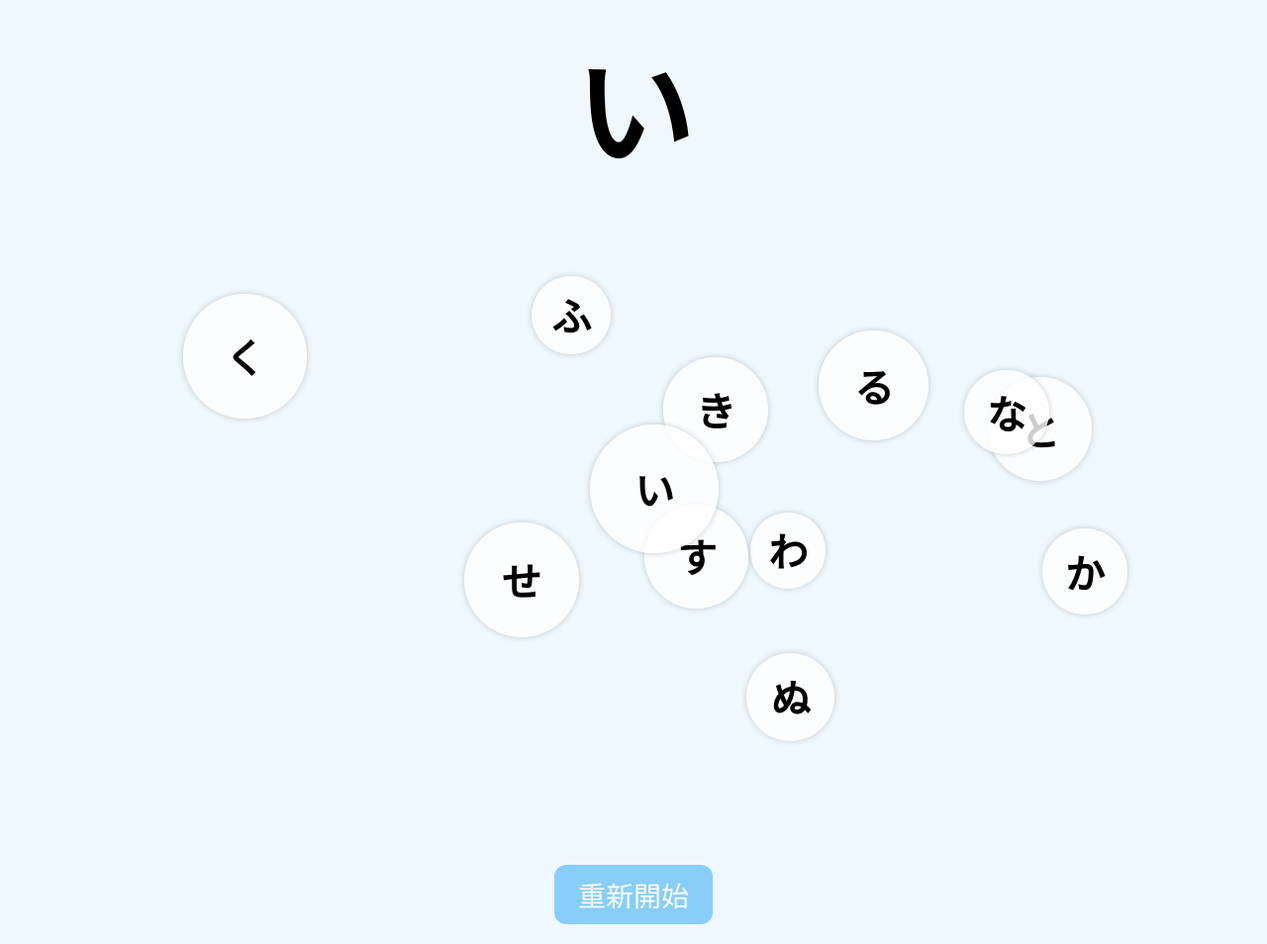
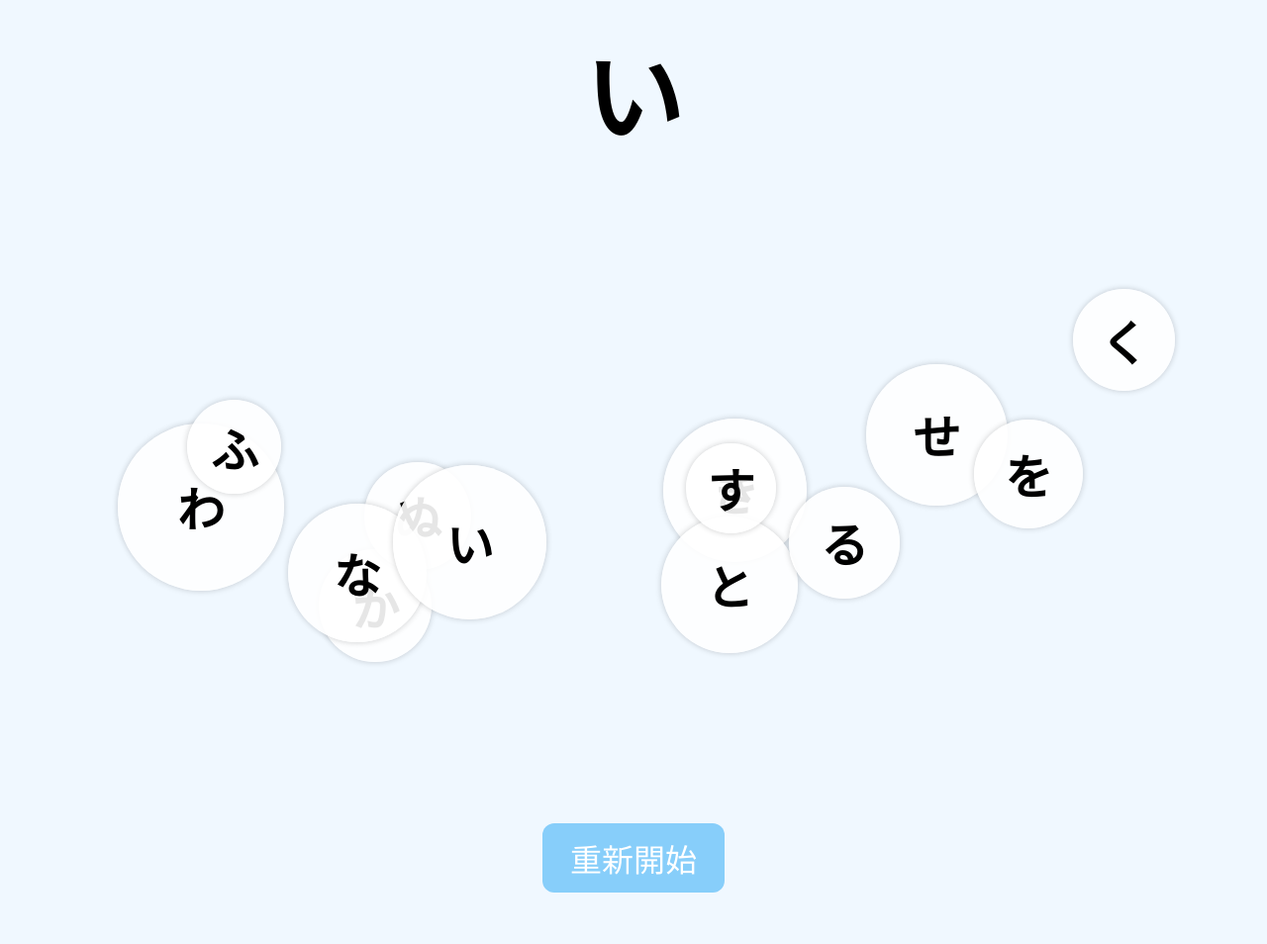
Before and after one commit to guaelves/Japanese, a plain HTML site: page 50/index.html in a window 1280 px wide. Shown: the whole page at 99% size. After the commit the page ends 922 px from the top, so only its background shows below. Drawn offline with Linux system fonts and the light colour scheme.

Commit message:
Update index.html

```diff
--- a/50/index.html
+++ b/50/index.html
@@ -13,7 +13,7 @@ body {
 }
 h1 {
   margin-top: 20px;
-  font-size: clamp(60px, 10vw, 120px);
+  font-size: 100px;
   font-weight: bold;
 }
 #gameArea {
@@ -28,9 +28,9 @@ h1 {
   display: flex;
   justify-content: center;
   align-items: center;
-  font-size: 40px;
+  font-size: 48px;
   font-weight: bold;
-  background-color: rgba(255, 255, 255, 0.8);
+  background-color: rgba(255, 255, 255, 0.9);
   box-shadow: 0 0 6px rgba(0,0,0,0.2);
   cursor: pointer;
   transition: transform 0.3s, opacity 0.3s;
@@ -52,8 +52,8 @@ h1 {
   }
 }
 #restartBtn {
-  font-size: 28px;
-  padding: 10px 24px;
+  font-size: 32px;
+  padding: 12px 28px;
   border-radius: 12px;
   border: none;
   background-color: #87cefa;
@@ -65,7 +65,7 @@ h1 {
   background-color: #00bfff;
 }
 #result {
-  font-size: 48px;
+  font-size: 56px;
   font-weight: bold;
   margin-top: 20px;
   color: #ff69b4;
@@ -80,7 +80,7 @@ h1 {
 <button id="restartBtn">重新開始</button>
 
 <script>
-// 平假名表（包含ん）
+// 平假名（含「ん」）
 const kanaList = ["あ","い","う","え","お",
 "か","き","く","け","こ",
 "さ","し","す","せ","そ",
@@ -101,7 +101,7 @@ let questionCount = 0;
 const correctSound = new Audio("https://cdn.pixabay.com/audio/2022/03/15/audio_0f5b4cb1d9.mp3");
 const popSound = new Audio("https://cdn.pixabay.com/audio/2022/03/15/audio_3c9d8a4ab2.mp3");
 
-// 隨機選假名
+// 隨機假名
 function getRandomKana() {
   return kanaList[Math.floor(Math.random() * kanaList.length)];
 }
@@ -110,6 +110,7 @@ function getRandomKana() {
 function speakKana(kana) {
   const utter = new SpeechSynthesisUtterance(kana);
   utter.lang = "ja-JP";
+  speechSynthesis.cancel(); // 防止重疊播放
   speechSynthesis.speak(utter);
 }
 
@@ -117,8 +118,9 @@ function speakKana(kana) {
 function generateBubbles(correctKana) {
   const area = document.getElementById("gameArea");
   area.innerHTML = "";
-  const totalBubbles = 10 + Math.floor(Math.random() * 6); // 10~15個泡泡
+  const totalBubbles = 12;
   const usedKana = new Set([correctKana]);
+
   for (let i = 0; i < totalBubbles; i++) {
     let kana;
     do {
@@ -130,7 +132,7 @@ function generateBubbles(correctKana) {
     div.className = "bubble";
     div.textContent = kana;
 
-    const size = 70 + Math.random() * 60; // 泡泡大小70~130
+    const size = 90 + Math.random() * 80; // 泡泡大小 90~170
     div.style.width = size + "px";
     div.style.height = size + "px";
     div.style.left = Math.random() * (window.innerWidth - size) + "px";
@@ -153,11 +155,11 @@ function generateBubbles(correctKana) {
     area.appendChild(div);
   }
 
-  // 把正確答案泡泡也加進來
+  // 加上正確泡泡
   const correctDiv = document.createElement("div");
   correctDiv.className = "bubble";
   correctDiv.textContent = correctKana;
-  const size = 80 + Math.random() * 60;
+  const size = 120 + Math.random() * 80;
   correctDiv.style.width = size + "px";
   correctDiv.style.height = size + "px";
   correctDiv.style.left = Math.random() * (window.innerWidth - size) + "px";
```
